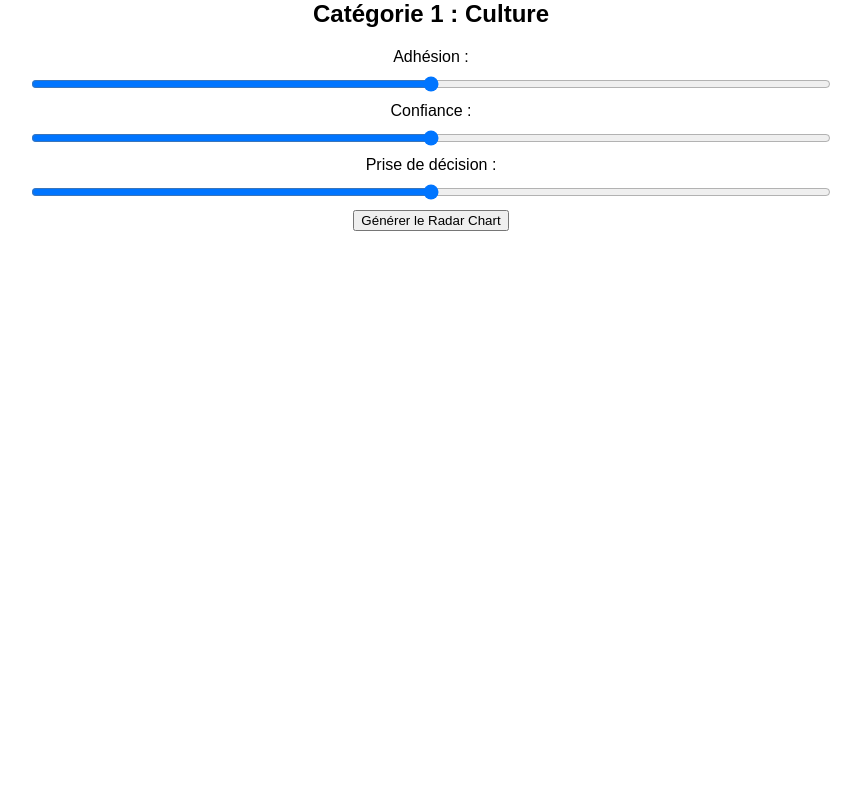
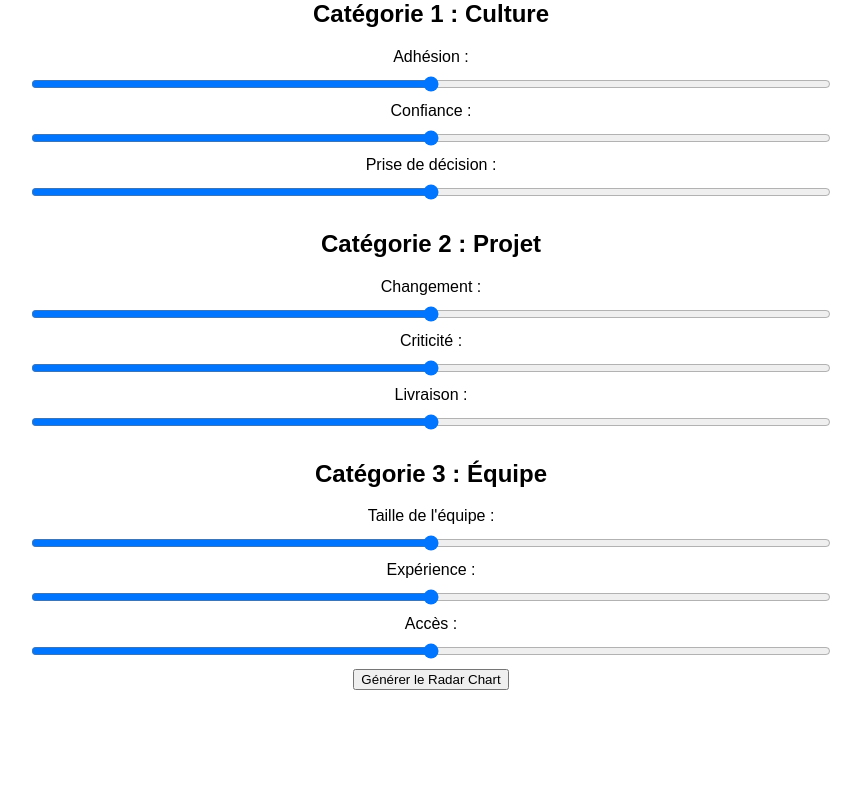
Before and after one commit to Knackie/radar-chart-generator, a Flask app: page / in a window 1280 px wide. Shown: the part 150-940 px from the top of the page, without its empty margins (209-1070 px from the left). Before the commit the page ends 381 px from the top, so only its background shows below. Run offline with Flask 3, Linux system fonts and the light colour scheme.

Commit message:
Mise à jour des catégories fixes avec les critères de Culture, Projet, et Équipe, rajout d'une partie du code supprimée

```diff
--- a/app.py
+++ b/app.py
@@ -10,7 +10,7 @@ def index():
 
 @app.route('/generate_chart', methods=['POST'])
 def generate_chart():
-    # Catégorie 1: Culture
+    # Category 1: Culture
     culture_values = [
         float(request.form['adhesion']),
         float(request.form['confiance']),
@@ -18,10 +18,26 @@ def generate_chart():
     ]
     culture_labels = ['Adhésion', 'Confiance', 'Prise de décision']
 
-    # Créer le radar chart avec Plotly
+    # Category 2: Projet
+    projet_values = [
+        float(request.form['changement']),
+        float(request.form['criticite']),
+        float(request.form['livraison'])
+    ]
+    projet_labels = ['Changement', 'Criticité', 'Livraison']
+
+    # Category 3: Équipe
+    equipe_values = [
+        float(request.form['taille_equipe']),
+        float(request.form['experience']),
+        float(request.form['acces'])
+    ]
+    equipe_labels = ['Taille de l\'équipe', 'Expérience', 'Accès']
+
+    # Create radar chart with Plotly
     fig = go.Figure()
 
-    # Ajouter les données de la catégorie Culture
+    # Add Culture category data
     fig.add_trace(go.Scatterpolar(
         r=culture_values,
         theta=culture_labels,
@@ -29,7 +45,23 @@ def generate_chart():
         name='Culture'
     ))
 
-    # Configurer le layout du graphique
+    # Add Projet category data
+    fig.add_trace(go.Scatterpolar(
+        r=projet_values,
+        theta=projet_labels,
+        fill='toself',
+        name='Projet'
+    ))
+
+    # Add Équipe category data
+    fig.add_trace(go.Scatterpolar(
+        r=equipe_values,
+        theta=equipe_labels,
+        fill='toself',
+        name='Équipe'
+    ))
+
+    # Configure the layout of the chart
     fig.update_layout(
         polar=dict(
             radialaxis=dict(visible=True, range=[0, 10])
@@ -37,11 +69,11 @@ def generate_chart():
         showlegend=True
     )
 
-    # Sauvegarder le graphique sous forme d'image
+    # Save the chart as an image
     img_path = "static/images/radar_chart.png"
     pio.write_image(fig, img_path)
 
-    return render_template('index.html', image_path=img_path, values=culture_values)
+    return render_template('index.html', image_path=img_path, values=culture_values + projet_values + equipe_values)
 
 if __name__ == '__main__':
     app.run(debug=True)
--- a/templates/index.html
+++ b/templates/index.html
@@ -3,7 +3,7 @@
 <head>
     <meta charset="UTF-8">
     <meta name="viewport" content="width=device-width, initial-scale=1.0">
-    <title>Générateur de Radar Chart - Catégorie Culture</title>
+    <title>Générateur de Radar Chart - Catégories Fixes</title>
     <style>
         body {
             font-family: Arial, sans-serif;
@@ -53,6 +53,36 @@
             <input type="range" id="prise_decision" name="prise_decision" class="slider" min="0" max="10" value="5">
         </div>
 
+        <!-- Catégorie 2 : Projet -->
+        <h2>Catégorie 2 : Projet</h2>
+        <div>
+            <label class="slider-label" for="changement">Changement :</label>
+            <input type="range" id="changement" name="changement" class="slider" min="0" max="10" value="5">
+        </div>
+        <div>
+            <label class="slider-label" for="criticite">Criticité :</label>
+            <input type="range" id="criticite" name="criticite" class="slider" min="0" max="10" value="5">
+        </div>
+        <div>
+            <label class="slider-label" for="livraison">Livraison :</label>
+            <input type="range" id="livraison" name="livraison" class="slider" min="0" max="10" value="5">
+        </div>
+
+        <!-- Catégorie 3 : Équipe -->
+        <h2>Catégorie 3 : Équipe</h2>
+        <div>
+            <label class="slider-label" for="taille_equipe">Taille de l'équipe :</label>
+            <input type="range" id="taille_equipe" name="taille_equipe" class="slider" min="0" max="10" value="5">
+        </div>
+        <div>
+            <label class="slider-label" for="experience">Expérience :</label>
+            <input type="range" id="experience" name="experience" class="slider" min="0" max="10" value="5">
+        </div>
+        <div>
+            <label class="slider-label" for="acces">Accès :</label>
+            <input type="range" id="acces" name="acces" class="slider" min="0" max="10" value="5">
+        </div>
+
         <button type="submit">Générer le Radar Chart</button>
     </form>
 
```
